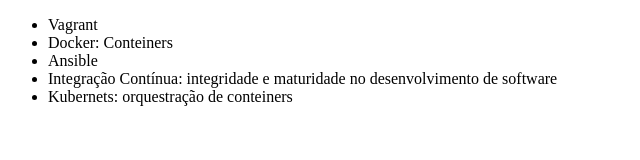
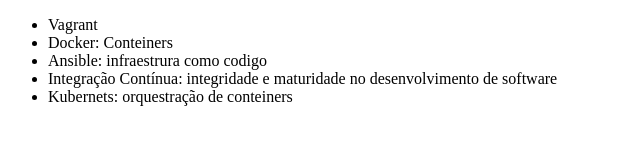
Before and after one commit to RicardoBenetero/alura-git, a plain HTML site: page index.html in a window 1280 px wide. Shown: the whole page, without its empty margins (0-640 px from the left). Drawn offline with Linux system fonts and the light colour scheme.

Commit message:
alterando nome de urso

```diff
--- a/index.html
+++ b/index.html
@@ -8,7 +8,7 @@
     <ul>
         <li>Vagrant</li>
         <li>Docker: Conteiners</li>
-        <li>Ansible</li>
+        <li>Ansible: infraestrura como codigo</li>
         <li>Integração Contínua: integridade e maturidade no desenvolvimento de software</li>
         <li>Kubernets: orquestração de conteiners</li>
     </ul>
```
